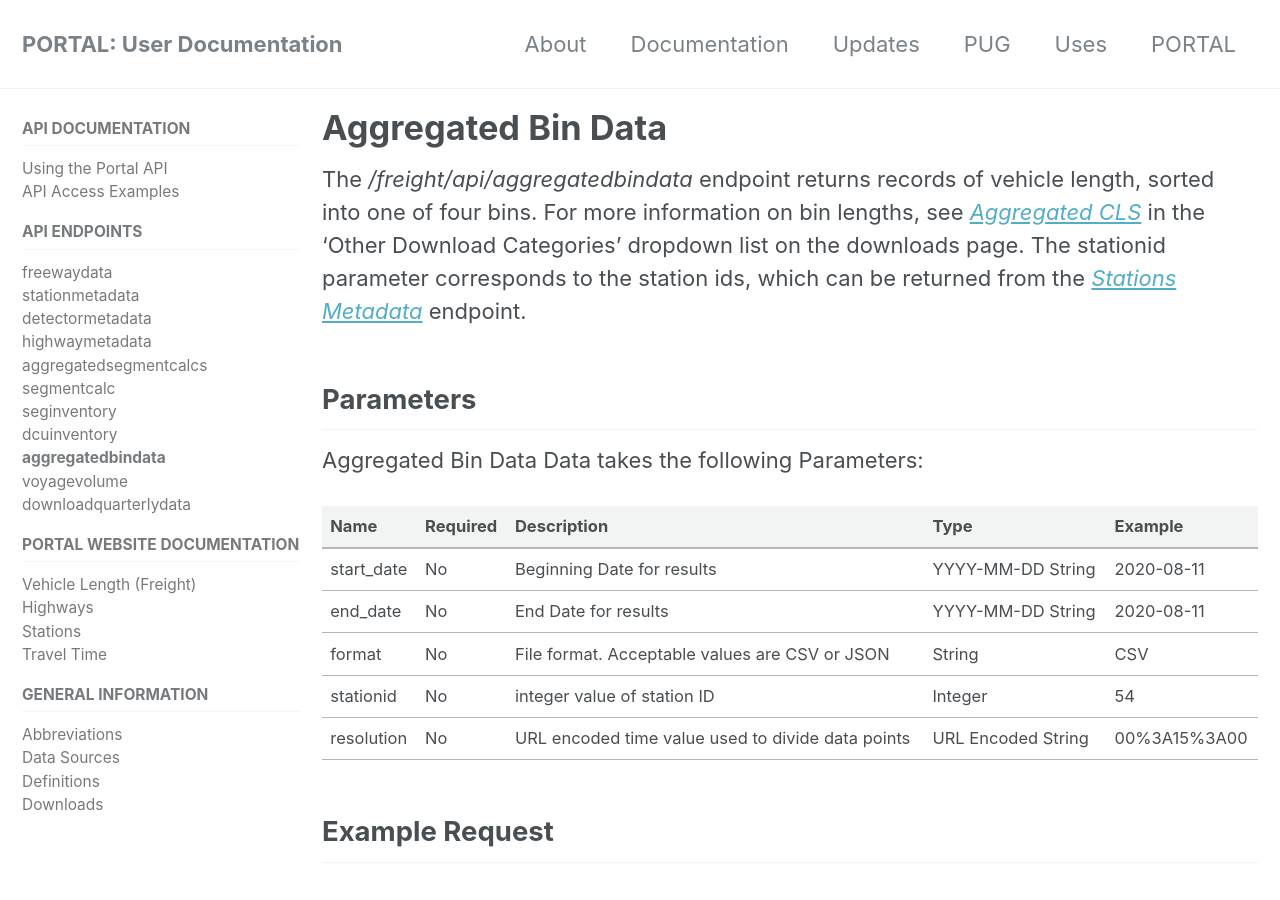
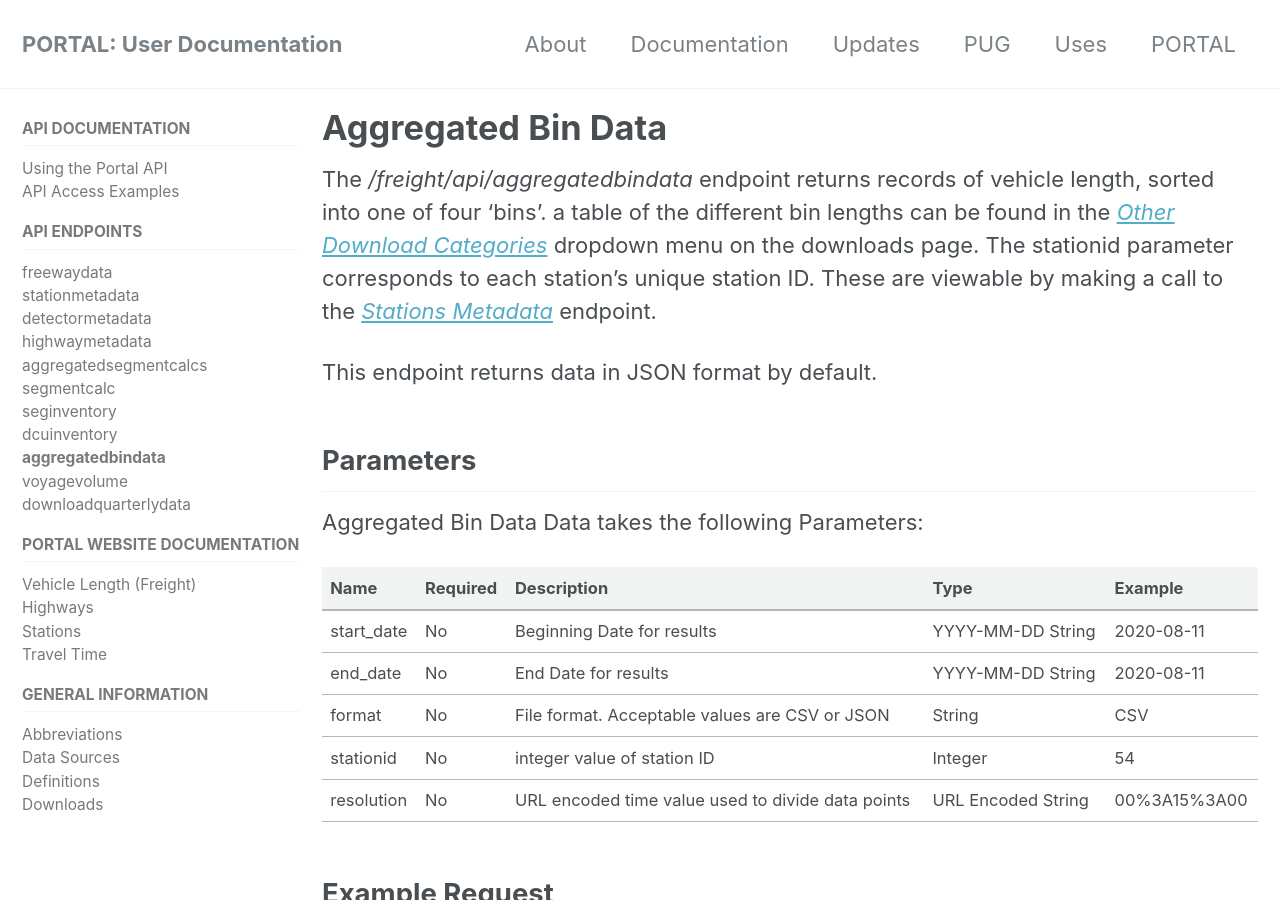
Before and after one commit to adus/portal-documentation, a Jekyll site: the page built from _documents/aggregatedbindata.md, in a window 1280 px wide and 900 px high. Built offline with Jekyll 4.4.1, drawn with Linux system fonts in a browser that asks for light colours; nearby versions of some CDN libraries.

Commit message:
Update aggregatedbindata.md
Formatting and Standardization.

```diff
--- a/_documents/aggregatedbindata.md
+++ b/_documents/aggregatedbindata.md
@@ -1,7 +1,9 @@
 ---
 title: "Aggregated Bin Data"
 ---
-The _/freight/api/aggregatedbindata_ endpoint returns records of vehicle length, sorted into one of four bins.  For more information on bin lengths, see [_Aggregated CLS_]({{ site.url }}{{ site.baseurl }}/documents/downloads) in the 'Other Download Categories' dropdown list on the downloads page.  The stationid parameter corresponds to the station ids, which can be returned from the [_Stations Metadata_]({{ site.url }}{{ site.baseurl }}/documents/stationsmetadata) endpoint.
+The _/freight/api/aggregatedbindata_ endpoint returns records of vehicle length, sorted into one of four 'bins'.  a table of the different bin lengths can be found in the [_Other Download Categories_]({{ site.url }}{{ site.baseurl }}/documents/downloads) dropdown menu on the downloads page.  The stationid parameter corresponds to each station's unique station ID. These are viewable by making a call to the [_Stations Metadata_]({{ site.url }}{{ site.baseurl }}/documents/stationsmetadata) endpoint.
+
+This endpoint returns data in JSON format by default.
 
 ## Parameters
 Aggregated Bin Data Data takes the following Parameters:
```
